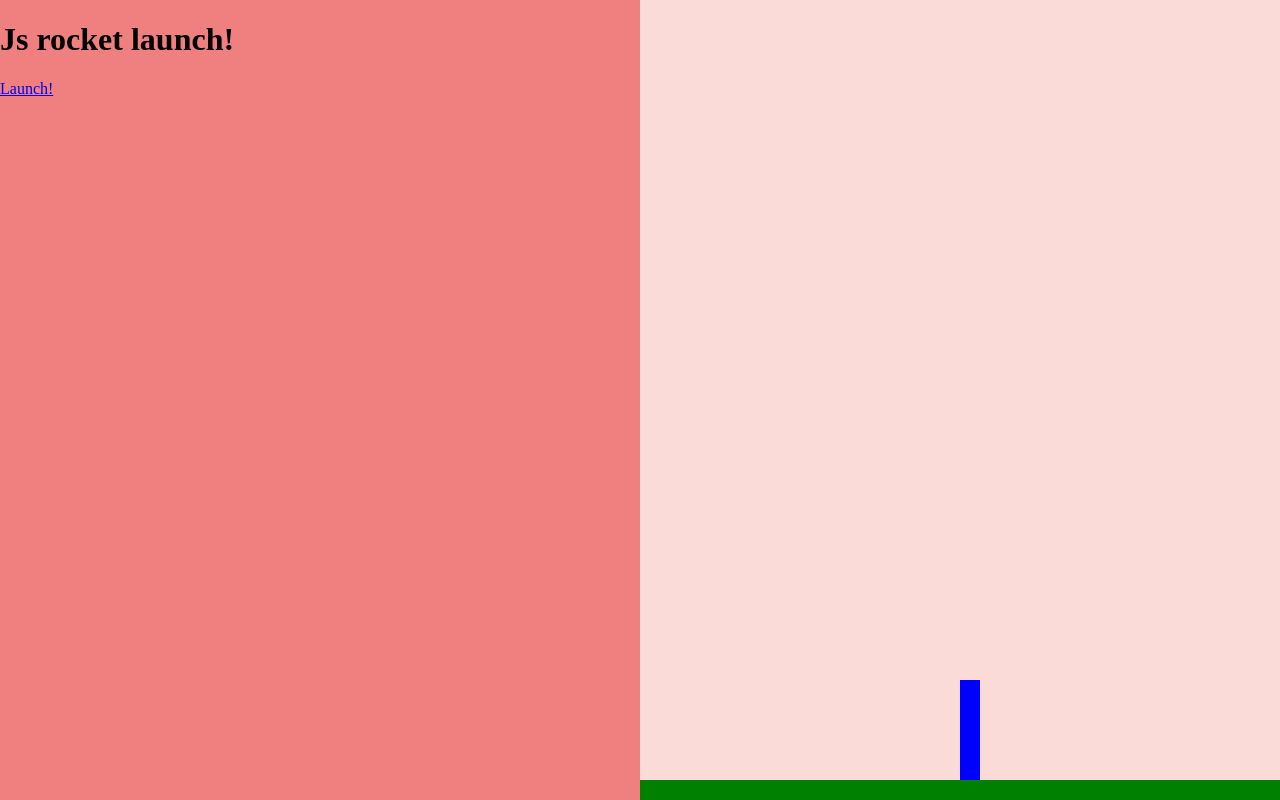
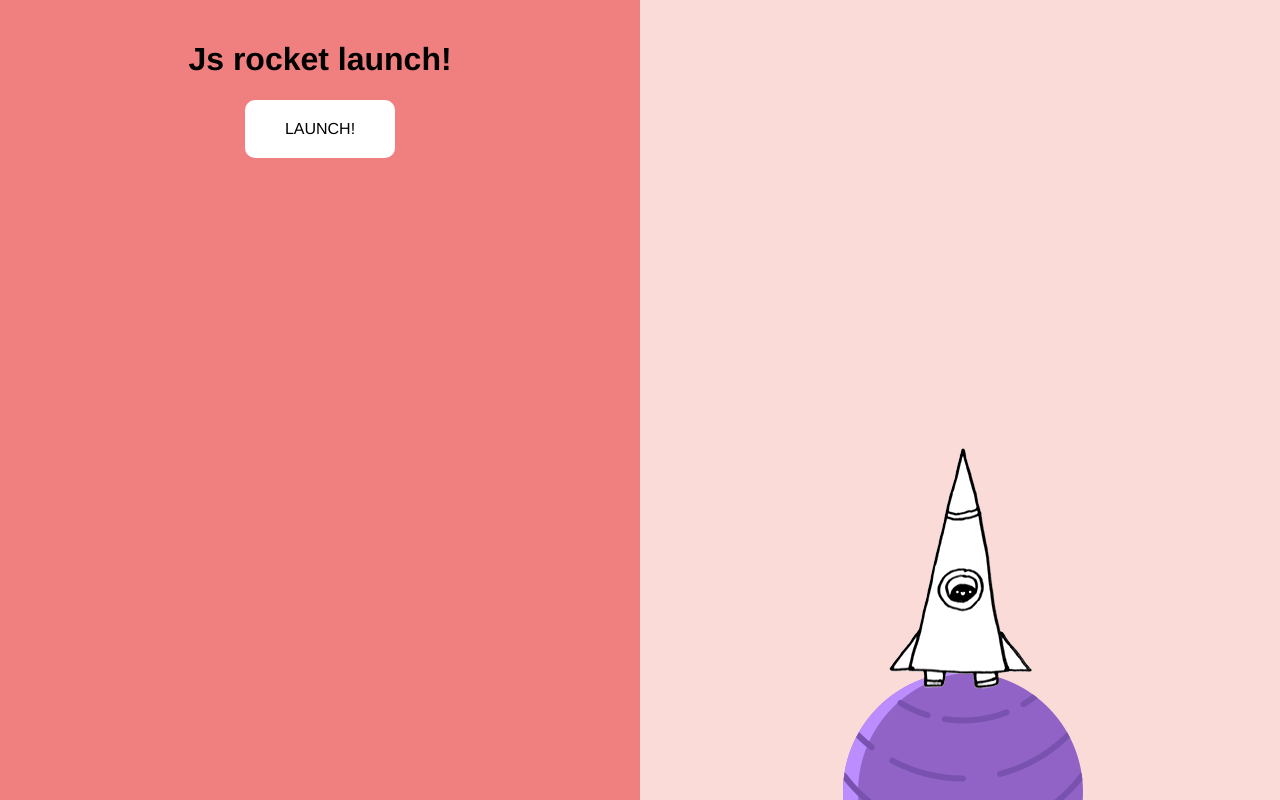
Before and after one commit to Princesscata/js-rocket, a plain HTML site: page rocket.html in a window 1280 px wide. Drawn offline with Linux system fonts and the light colour scheme.

Commit message:
Made my rocket

```diff
--- a/css/rocket.css
+++ b/css/rocket.css
@@ -1,3 +1,7 @@
+body{
+  font-family: 'helvetica', sans-serif;
+}
+
 .left{
   background-color: #F08080;
   position: fixed;
@@ -5,6 +9,26 @@
   height: 100%;
   top: 0;
   left: 0;
+}
+
+.interface{
+  text-align: center;
+  padding: 20px;
+}
+
+a.button{
+  display: inline-block;
+  background-color: white;
+  color:black;
+  padding: 20px 40px;
+  text-decoration: none;
+  border-radius: 10px;
+  text-transform: uppercase;
+  transition: color 300ms;
+}
+
+a:hover{
+  color: salmon;
 }
 
 .right{
@@ -17,22 +41,40 @@
 }
 
 .ground{
-  background-color: green;
+  background-image: url('../img/neptune.png');
+  background-repeat: no-repeat;
   position: absolute;
-  bottom: 0;
-  left: 0;
-  width: 100%;
-  height: 20px;
+  bottom: -120px;
+  left: 50%;
+  width: 256px;
+  height: 256px;
+  margin-left: -125px;
 }
 
 .rocket{
   position: absolute;
   left: 50%;
-  bottom: 20px;
-  width: 20px;
-  height: 100px;
-  background-color: blue;
+  bottom: 80px;
+  width: 143px;
+  height: 272px;
+  margin-left: -71.5px;
+  background: url('../img/rocket-state1.png') no-repeat 0 0;
   transition: bottom 10000ms;
+}
+
+/* rocket bg image*/
+body.body-state2 .rocket{
+  background-image: url('../img/rocket-state2.gif');
+}
+body.body-state3 .rocket,
+body.body-state4 .rocket{
+  background-image: url('../img/rocket-state3.gif');
+}
+body.body-state5 .rocket{
+  background-image: url('../img/boom.png');
+  width: 209px;
+  height: 200px;
+  margin-left: -104.5px;
 }
 
 body.body-state1 .rocket{
--- a/js/rocket.js
+++ b/js/rocket.js
@@ -22,9 +22,10 @@ var changeState = function (state) {
             var randomNumber = Math.round(Math.random()*10);
             console.log('randomNumber:', randomNumber)
 
-            // success
+            // succes
             if (randomNumber > 5) {
               changeState(4);
+
             } else {
               changeState(5); // oh no!
             }
--- a/rocket.html
+++ b/rocket.html
@@ -8,22 +8,22 @@
   </head>
   <body class="body-state1">
     <div class="left">
-      <div class="state1">
+      <div class="interface state1">
         <h1>Js rocket launch!</h1>
         <a href="#" class="button" onclick="changeState(2);">Launch!</a>
       </div>
-      <div class="state2">
+      <div class="interface state2">
         <h1 id="countdown">10</h1>
         <a href="#" class="button" onclick="changeState(1);">Abort!</a>
       </div>
-      <div class="state3">
+      <div class="interface state3">
         <h1>Lift off</h1>
       </div>
-      <div class="state4">
+      <div class="interface state4">
         <h1>Well Done!</h1>
         <a href="#" class="button" onclick="changeState(1);">Do it again!</a>
       </div>
-      <div class="state5">
+      <div class="interface state5">
         <h1>Oh no!</h1>
         <a href="#" class="button" onclick="changeState(1);">Try again!</a>
       </div>
```
Also changed, not shown: img/boom.png (added), img/ground.png (added), img/neptune.png (added), img/planet.png (added), img/rocket-state1.png (added), img/rocket-state2.gif (added), img/rocket-state3.gif (added).
